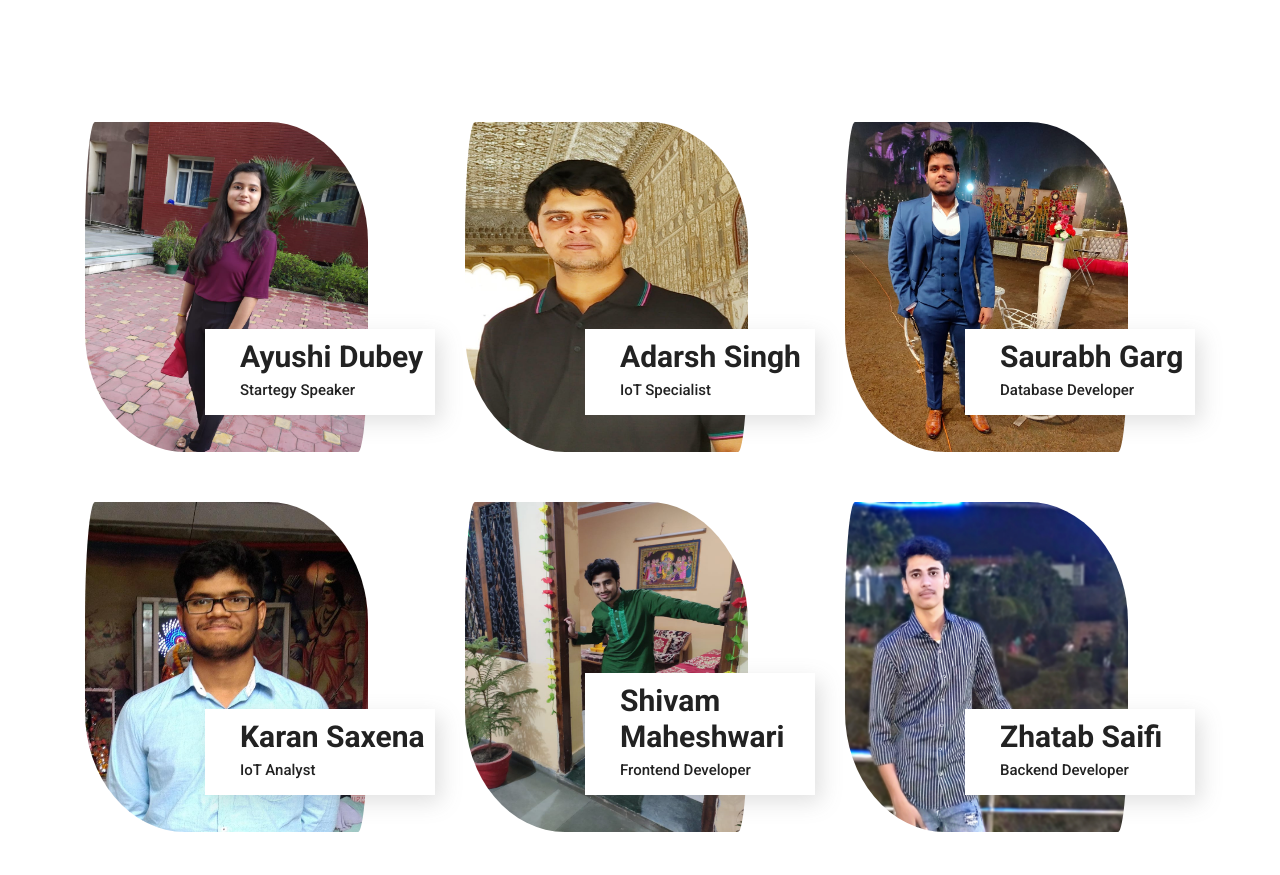
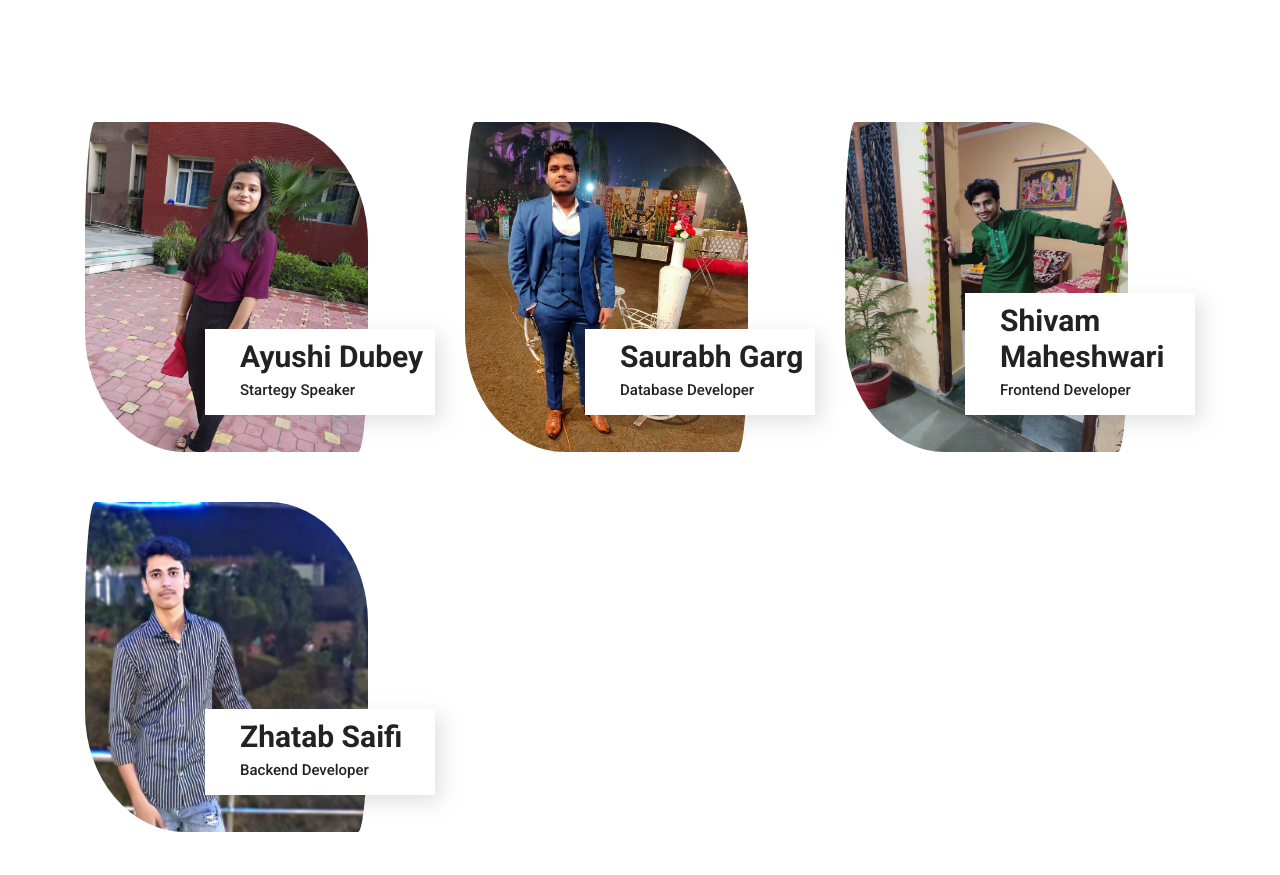
Before and after one commit to Saurabhgarg19/Street-Light-Automation, a plain HTML site: page about.html in a window 1280 px wide. Shown: the part 1959-2834 px from the top of the page. Drawn offline with Linux system fonts and the light colour scheme.

Commit message:
Update about.html

```diff
--- a/about.html
+++ b/about.html
@@ -137,7 +137,7 @@
 						</a>
 					</div>
 				</div>
-				<div class="col-lg-4 col-sm-6">
+<!-- 				<div class="col-lg-4 col-sm-6">
 					<div class="team-member mar">
 						<img class="round" src="img/team/Adarsh.jpg" alt="">
 						<a href="https://www.linkedin.com/in/adarshsingh621a9271/">
@@ -147,7 +147,7 @@
 							</div>
 						</a>
 					</div>
-				</div>
+				</div> -->
 				<div class="col-lg-4 col-sm-6">
 					<div class="team-member mar">
 						<img class="round" src="img/team/Saurabh.jpg" alt="">
@@ -159,7 +159,7 @@
 						</a>
 					</div>
 				</div>
-				<div class="col-lg-4 col-sm-6">
+<!-- 				<div class="col-lg-4 col-sm-6">
 					<div class="team-member mar">
 						<img class="round" src="img/team/Karan.jpg" alt="">
 						<a href="https://www.codechef.com/users/roronoa25">
@@ -169,7 +169,7 @@
 							</div>
 						</a>
 					</div>
-				</div>
+				</div> -->
 				<div class="col-lg-4 col-sm-6">
 					<div class="team-member mar">
 						<img class="round" src="img/team/Shivam.jpg" alt="">
```
